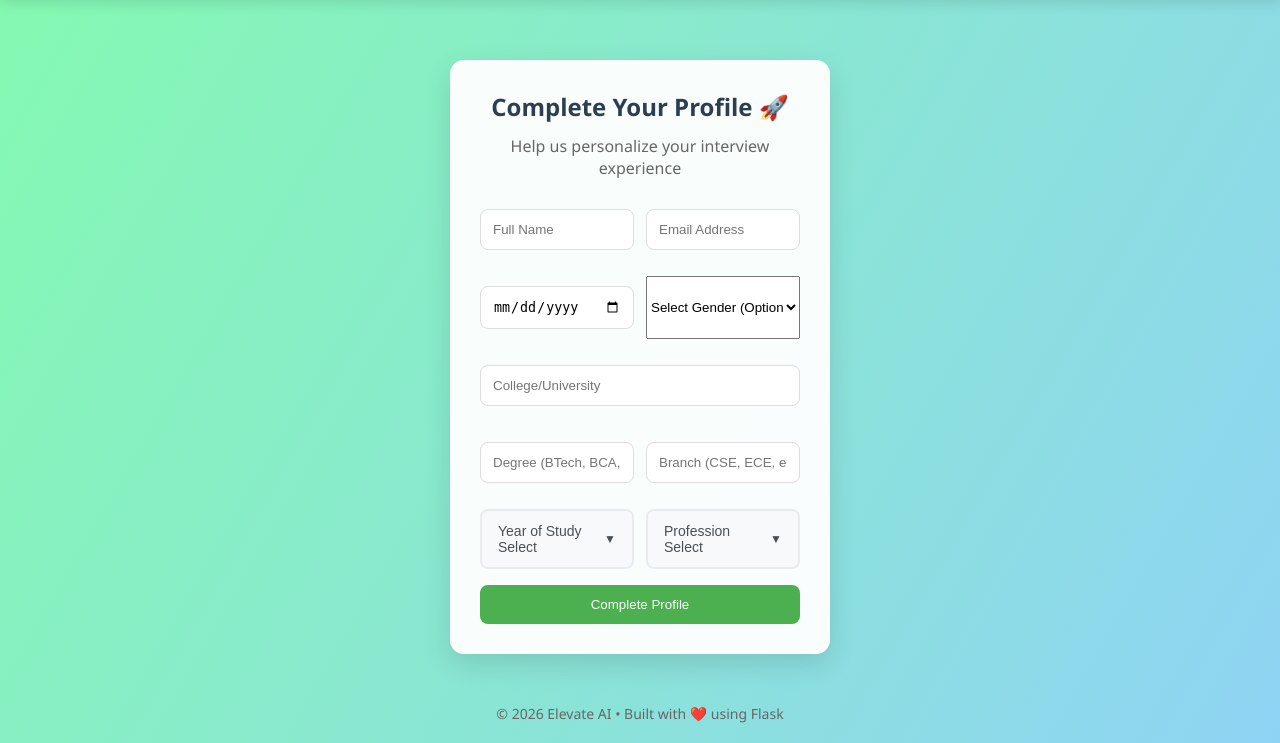
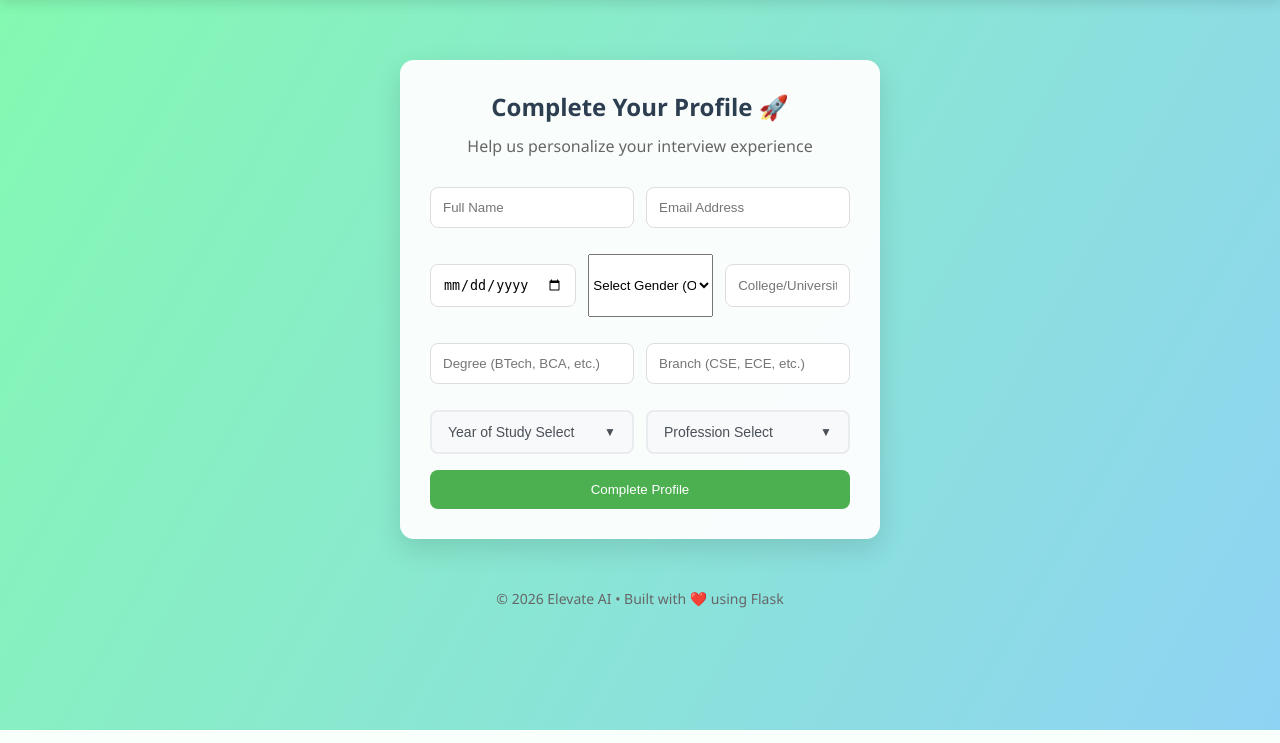
Before and after one commit to Suhas-H-N/ElevateAI, a Flask app: page /profile_setup in a window 1280 px wide. Shown: the part 70-813 px from the top of the page. Run offline with Flask 3, Linux system fonts and the light colour scheme; the visitor is signed in with stand-in values (Sample User, id 1).

Commit message:
Optimize profile setup page for horizontal layout - add 3-column row and compact design

```diff
--- a/static/style.css
+++ b/static/style.css
@@ -148,7 +148,7 @@ body {
 
 .auth-card {
     width: 100%;
-    max-width: 380px;
+    max-width: 480px;
     background: rgba(255,255,255,0.95);
     padding: 30px;
     border-radius: 14px;
@@ -181,8 +181,16 @@ body {
     gap: 12px;
 }
 
+.form-row-three {
+    display: grid;
+    grid-template-columns: 1fr 1fr 1fr;
+    gap: 12px;
+}
+
 .form-row input,
-.form-row select {
+.form-row select,
+.form-row-three input,
+.form-row-three select {
     width: 100%;
 }
 
@@ -231,8 +239,9 @@ body {
 .radio-buttons {
     display: flex;
     flex-wrap: wrap;
-    gap: 8px;
+    gap: 6px;
     margin-top: 8px;
+    justify-content: center;
 }
 
 .radio-buttons input[type="radio"] {
@@ -240,18 +249,18 @@ body {
 }
 
 .radio-btn {
-    padding: 10px 16px;
+    padding: 8px 12px;
     background: #f8f9fa;
     border: 2px solid #e9ecef;
     border-radius: 8px;
     color: #495057;
-    font-size: 14px;
+    font-size: 13px;
     font-weight: 500;
     cursor: pointer;
     transition: all 0.3s ease;
     text-align: center;
-    flex: 1;
-    min-width: 100px;
+    flex: 0 0 auto;
+    min-width: 80px;
 }
 
 .radio-btn:hover {
--- a/templates/profile_setup.html
+++ b/templates/profile_setup.html
@@ -15,6 +15,7 @@
         <!-- FORM -->
         <form method="POST" class="profile-form">
 
+            <!-- ROW 1: Name and Email -->
             <div class="form-row">
                 <input
                     type="text"
@@ -32,7 +33,8 @@
                 >
             </div>
 
-            <div class="form-row">
+            <!-- ROW 2: DOB, Gender, College -->
+            <div class="form-row-three">
                 <input
                     type="date"
                     name="dob"
@@ -47,7 +49,6 @@
                     <option value="Other" {% if user.gender == 'Other' %}selected{% endif %}>Other</option>
                     <option value="Prefer not to say" {% if user.gender == 'Prefer not to say' %}selected{% endif %}>Prefer not to say</option>
                 </select>
-            </div>
 
                 <input
                     type="text"
@@ -55,7 +56,9 @@
                     placeholder="College/University"
                     value="{{ user.college or '' }}"
                 >
+            </div>
 
+            <!-- ROW 3: Degree and Branch -->
             <div class="form-row">
                 <input
                     type="text"
@@ -72,6 +75,7 @@
                 >
             </div>
 
+            <!-- ROW 4: Year of Study and Profession -->
             <div class="form-row">
                 <div class="button-group">
                     <button type="button" class="toggle-btn" onclick="toggleOptions('year-options')">
```
Lines whose indentation alone changed are shown as unchanged.
